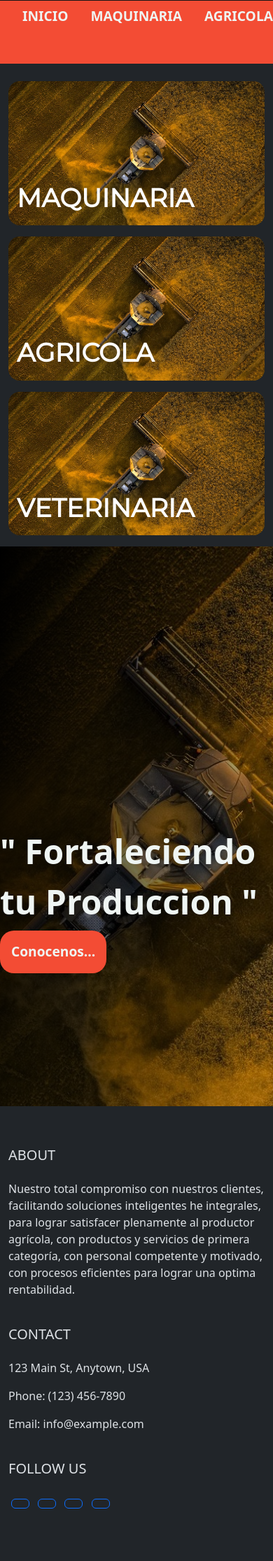
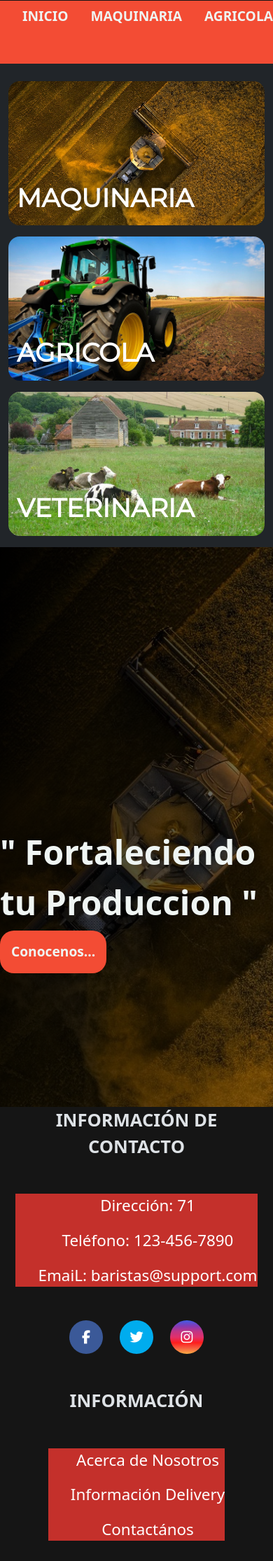
Before and after one commit to CheeseCreamMe/agromachinery_wweb, a PHP site: page / in a window 390 px wide; the page is wider, and only the part inside the window is pictured. Shown: the part 118-2349 px from the top of that part at 70% size. Before the commit the page ends 2274 px from the top of that part, so only its background shows below. Run offline with PHP 8.4, Linux system fonts and the light colour scheme; some libraries are stand-ins or nearby versions.

Commit message:
The layout of some fields has been changed

```diff
--- a/app/view/page/pages/homeViewPage.php
+++ b/app/view/page/pages/homeViewPage.php
@@ -17,7 +17,7 @@
             </div>
             <div class="col">
                 <figure class="imagen-muestra">
-                    <img class="imagen-fondo" src="./public/images/banner_home.jpg" alt="imagen">
+                    <img class="imagen-fondo" src="./public/images/agricola_banner.jpg" alt="imagen">
                     <figcaption class="texto-imagen">
                         ......
                     </figcaption>
@@ -26,7 +26,7 @@
             </div>
             <div class="col">
                 <figure class="imagen-muestra">
-                    <img class="imagen-fondo" src="./public/images/banner_home.jpg" alt="imagen">
+                    <img class="imagen-fondo" src="./public/images/veterinaria_banner.jpg" alt="imagen">
                     <figcaption class="texto-imagen">
                         ......
                     </figcaption>
@@ -39,10 +39,18 @@
 </section>
 
 <section class="banner">
+   <div class="back-filter">
     <div class="content-banner">
         <p class="slogan">
             " Fortaleciendo tu Produccion "
         </p>
-        <button class="btn-more" href="about"> Conocenos... </button>
+        <button class="btn-more" onclick="navigateToAbout()"> Conocenos... </button>
+    </div>
     </div>
 </section>
+
+<script>
+    function navigateToAbout() {
+        window.location.href = 'about';
+    }
+</script>
--- a/app/view/templates/footerPlantilla.php
+++ b/app/view/templates/footerPlantilla.php
@@ -1,45 +1,47 @@
 <!-- Footer -->
-<footer class="    py-5">
-    <!-- Container -->
-    <div class="container">
-        <div style=" min-height:.625rem;" class="row"> </div>
-        <!-- Row -->
-        <div class="row">
-            <!-- Col -->
-            <div class="col-lg-4 col-md-6 mb-4 mb-md-0">
-                <!-- Heading -->
-                <h5 class="text-uppercase mb-4">About</h5>
-                <!-- Text -->
-                <p>Nuestro total compromiso con nuestros clientes, facilitando soluciones inteligentes he integrales, para lograr satisfacer plenamente al productor agrícola, con productos y servicios de primera categoría, con personal competente y motivado, con procesos eficientes para lograr una optima rentabilidad.</p>
+<footer class="footer">
+			<div class="container container-footer">
+				<div class="menu-footer">
+					<div class="contact-info">
+						<p class="title-footer">Información de Contacto</p>
+						<ul>
+							<li>
+								Dirección: 71
+							</li>
+							<li>Teléfono: 123-456-7890</li>
+							<li>EmaiL: baristas@support.com</li>
+						</ul>
+						<div class="social-icons">
+							<span class="facebook">
+								<i class="fa-brands fa-facebook-f"></i>
+							</span>
+							<span class="twitter">
+								<i class="fa-brands fa-twitter"></i>
+							</span>
+							<span class="instagram">
+								<i class="fa-brands fa-instagram"></i>
+							</span>
 						</div>
-            <!-- Col -->
-            <div class="col-lg-4 col-md-6 mb-4 mb-md-0">
-                <!-- Heading -->
-                <h5 class="text-uppercase mb-4">Contact</h5>
-                <!-- Text -->
-                <p>123 Main St, Anytown, USA</p>
-                <p>Phone: (123) 456-7890</p>
-                <p>Email: info@example.com</p>
 					</div>
-            <!-- Col -->
-            <div class="col-lg-4 col-md-6 mb-4 mb-md-0">
-                <!-- Heading -->
-                <h5 class="text-uppercase mb-4">Follow Us</h5>
-                <!-- Social Media Links -->
-                <a class="btn btn-outline-primary btn-floating m-1" href="#!" role="button"><i
-                        class="fab fa-facebook-f"></i></a>
-                <a class="btn btn-outline-primary btn-floating m-1" href="#!" role="button"><i
-                        class="fab fa-twitter"></i></a>
-                <a class="btn btn-outline-primary btn-floating m-1" href="#!" role="button"><i
-                        class="fab fa-instagram"></i></a>
-                <a class="btn btn-outline-primary btn-floating m-1" href="#!" role="button"><i
-                        class="fab fa-linkedin-in"></i></a>
+
+					<div class="information">
+						<p class="title-footer">Información</p>
+						<ul>
+							<li><a href="#">Acerca de Nosotros</a></li>
+							<li><a href="#">Información Delivery</a></li>
+							<li><a href="#">Contactános</a></li>
+						</ul>
 					</div>
-            <!-- Col -->
 				</div>
-        <!-- Row -->
+
+				<div class="copyright">
+					<p>
+						Desarrollado por Programación para el mundo &copy; 2022
+					</p>
+
+					<img src="img/payment.png" alt="Pagos">
 				</div>
-    <!-- Container -->
+			</div>
 		</footer>
 <!-- Footer -->
 <!-- Bootstrap JS -->
@@ -48,3 +50,7 @@
 <script src="https://cdn.jsdelivr.net/npm/bootstrap@5.3.0-alpha1/dist/js/bootstrap.min.js"
     integrity="sha384-cn7l7gDp0eyniUwwAZgrzD06kc/tftFf19TOAs2zVinnD/C7E91j9yyk5//jjpt/"
     crossorigin="anonymous"></script>
+    <script
+			src="https://kit.fontawesome.com/81581fb069.js"
+			crossorigin="anonymous"
+		></script>
--- a/app/view/templates/headerPlantilla.php
+++ b/app/view/templates/headerPlantilla.php
@@ -1,14 +1,25 @@
 <html data-bs-theme="dark">
 <head>
+<!--icon-->
 <link rel="icon" href="./public/images/icons/logo-agromachienry.webp">
+
+<meta property="locale" content="es_ES" />
+<meta property="type" content="website" />
+
+<meta name="viewport" content="width=device-width, initial-scale=1">
+<!--personalizeted css-->
 <link rel="stylesheet" href="<?php echo CSS; ?>template.css">
+<!--sweet alert scripts-->
 <script src="https://cdn.jsdelivr.net/npm/sweetalert2@11"></script>
+<!--bootstrap scripts and css-->
+<script src="https://cdn.jsdelivr.net/npm/bootstrap@5.3.2/dist/js/bootstrap.bundle.min.js" integrity="sha384-C6RzsynM9kWDrMNeT87bh95OGNyZPhcTNXj1NW7RuBCsyN/o0jlpcV8Qyq46cDfL" crossorigin="anonymous"></script>
+<link href="https://cdn.jsdelivr.net/npm/bootstrap@5.3.2/dist/css/bootstrap.min.css" rel="stylesheet" integrity="sha384-T3c6CoIi6uLrA9TneNEoa7RxnatzjcDSCmG1MXxSR1GAsXEV/Dwwykc2MPK8M2HN" crossorigin="anonymous">
+<!--jquery scripts-->
 <script
       src="https://code.jquery.com/jquery-3.3.1.min.js"
       integrity="sha256-FgpCb/KJQlLNfOu91ta32o/NMZxltwRo8QtmkMRdAu8="
       crossorigin="anonymous"></script>
-<script src="https://cdn.jsdelivr.net/npm/bootstrap@5.3.2/dist/js/bootstrap.bundle.min.js" integrity="sha384-C6RzsynM9kWDrMNeT87bh95OGNyZPhcTNXj1NW7RuBCsyN/o0jlpcV8Qyq46cDfL" crossorigin="anonymous"></script>
-<link href="https://cdn.jsdelivr.net/npm/bootstrap@5.3.2/dist/css/bootstrap.min.css" rel="stylesheet" integrity="sha384-T3c6CoIi6uLrA9TneNEoa7RxnatzjcDSCmG1MXxSR1GAsXEV/Dwwykc2MPK8M2HN" crossorigin="anonymous">
+
 <header>
             <div class = "top-bar">
                 <div class = "container hero">
--- a/public/css/aside.css
+++ b/public/css/aside.css
@@ -54,7 +54,7 @@
 }
 
 /* Products */
-.productos{
+.productos {
   display: grid;
   grid-template-columns: repeat(auto-fit, minmax(20rem, 3fr));
   gap: 3rem;
@@ -153,7 +153,7 @@
 .content-card-product h3 {
   grid-row: 2/3;
   grid-column: 1/-1;
-
+	color: #3f3f3f;
   font-weight: 400;
   font-size: 1.6rem;
   margin-bottom: 1rem;
@@ -202,6 +202,6 @@
   font-size: 1.5rem;
   font-weight: 400;
   text-decoration: line-through;
-	color: #777;
+  color: #000000;
   margin-left: 0.5rem;
 }
--- a/public/css/footer.css
+++ b/public/css/footer.css
@@ -1,3 +1,8 @@
+
+/* ********************************** */
+/*               FOOTER               */
+/* ********************************** */
+
 .footer {
 	background-color: var(--primary-color);
 }
@@ -8,36 +13,18 @@
 	gap: 4rem;
 	padding: 3rem;
 }
-@media (max-width: 1024px) {
-    .contact-footer {
-        grid-template-columns: 1fr;
-		padding: 10rem;
-    }
-}
 
 .menu-footer {
 	display: grid;
-	grid-template-columns: repeat(3, 1fr) 35rem;
+	grid-template-columns: repeat(3, 1fr) 30rem;
 	gap: 3rem;
 	justify-items: center;
 }
-@media (max-width: 1024px) {
-    .menu-footer {
-        grid-template-columns: 1fr ;
-		gap: 5rem;
-    }
-}
+
 .title-footer {
 	font-weight: 600;
 	font-size: 1.6rem;
 	text-transform: uppercase;
-	color: #eee;
-}
-@media (max-width: 1024px) {
-    .title-footer{
-    text-align: center;
-	font-size: 6rem;
-    }
 }
 
 .contact-info,
@@ -65,13 +52,6 @@
 	font-size: 1.4rem;
 	font-weight: 300;
 }
-@media (max-width: 1024px) {
-	.contact-info ul li a,
-	.information ul li a,
-	.my-account ul li a {
-		font-size: 3rem;
-	}
-}
 
 .information ul li a,
 .my-account ul li a {
@@ -89,36 +69,17 @@
 	display: flex;
 	gap: 1.5rem;
 }
-@media (max-width: 1024px) {
-    .social-icons {
-		display: grid;
-        grid-template-columns: repeat(2,1fr);
-    }
-}
 
 .social-icons span {
 	border-radius: 50%;
 	width: 3rem;
 	height: 3rem;
+
 	display: flex;
 	align-items: center;
 	justify-content: center;
 }
-@media (max-width: 1024px) {
-    .social-icons span{
-		width: 8rem;
-		height: 8rem;
-    }
-}
 
-.icon-image{
-	width: 32px;
-}
-@media (max-width: 1024px) {
-    .icon-image {
-		width: 5rem;
-    }
-}
 .social-icons span i {
 	color: #fff;
 	font-size: 1.2rem;
@@ -126,13 +87,20 @@
 
 .facebook {
 	background-color: #3b5998;
-	color: #fff;
 }
 
 .twitter {
-	background-color: #000000;
-	color: #fff;
+	background-color: #00acee;
 }
+
+.youtube {
+	background-color: #c4302b;
+}
+
+.pinterest {
+	background-color: #c8232c;
+}
+
 .instagram {
 	background: linear-gradient(
 		#405de6,
@@ -143,16 +111,45 @@
 		#f56040,
 		#fcaf45
 	);
-	color: #fff;
 }
 
-.whatsapp{
-	background-color: #25D366;
+.content p {
+	font-size: 1.4rem;
 	color: #fff;
+	font-weight: 300;
 }
 
+.content input {
+	outline: none;
+	background: none;
+	border: none;
+	border-bottom: 2px solid #d2b495;
+	cursor: pointer;
+	padding: 0.5rem 0 1.2rem;
+	color: var(--dark-color);
+	display: block;
+	margin-bottom: 3rem;
+	margin-top: 2rem;
+	width: 100%;
+	font-family: inherit;
+}
 
+.content input::-webkit-input-placeholder {
+	color: #eee;
+}
 
+.content button {
+	border: none;
+	background-color: #000;
+	color: #fff;
+	text-transform: uppercase;
+	padding: 1rem 3rem;
+	border-radius: 2rem;
+	font-size: 1.4rem;
+	font-family: inherit;
+	cursor: pointer;
+	font-weight: 600;
+}
 
 .content button:hover {
 	background-color: var(--background-color);
@@ -163,16 +160,45 @@
 	display: flex;
 	justify-content: space-between;
 	padding-top: 2rem;
-	color: #eee;
+
 	border-top: 1px solid #d2b495;
 }
 
 .copyright p {
 	font-weight: 400;
-	font-size: 1.2rem;
+	font-size: 1.6rem;
 }
+
+
+
+
+/* ********************************** */
+/*       MEDIA QUERIES -- 468px       */
+/* ********************************** */
 @media (max-width: 1024px) {
-    .copyright {
-        text-align: center;
-    }
+
+.footer{
+	text-align: center;
+	justify-content: center;
+	align-items: center;
+	font-size: 10rem!important;
 }
+	.contact-info ul,
+	.information ul,
+	.my-account ul{
+		background-color: #c4302b;
+	}
+
+	.contact-info {
+		align-items: center;
+	}
+
+	.menu-footer{
+		grid-template-columns: 1fr;
+		text-align: center;
+	}
+
+	.content p{
+		background-color: #405de6;
+	}
+}
--- a/public/css/home.css
+++ b/public/css/home.css
@@ -1,13 +1,3 @@
-.btn-more {
-    border: none;
-    background: var(--background-color);
-    border-radius: 20px;
-    color: var(--text-color);
-    font-size: 1.2rem;
-    font-weight: 600;
-    padding: 1rem;
-    cursor: pointer;
-}
 .container-cards {
     margin: 0;
     display: grid;
@@ -74,7 +64,6 @@
     background-size: cover;
     background-position: center;
     position: relative;
-    z-index: -1;
 }
 .new-banner {
 	background-image: linear-gradient(100deg, #000000, #00000020),
@@ -90,7 +79,6 @@
     width: 100%;
     height: 100%;
 	position: absolute;
-    z-index: -1;
 }
 
 .content-banner {
```
Lines whose indentation alone changed are shown as unchanged.
